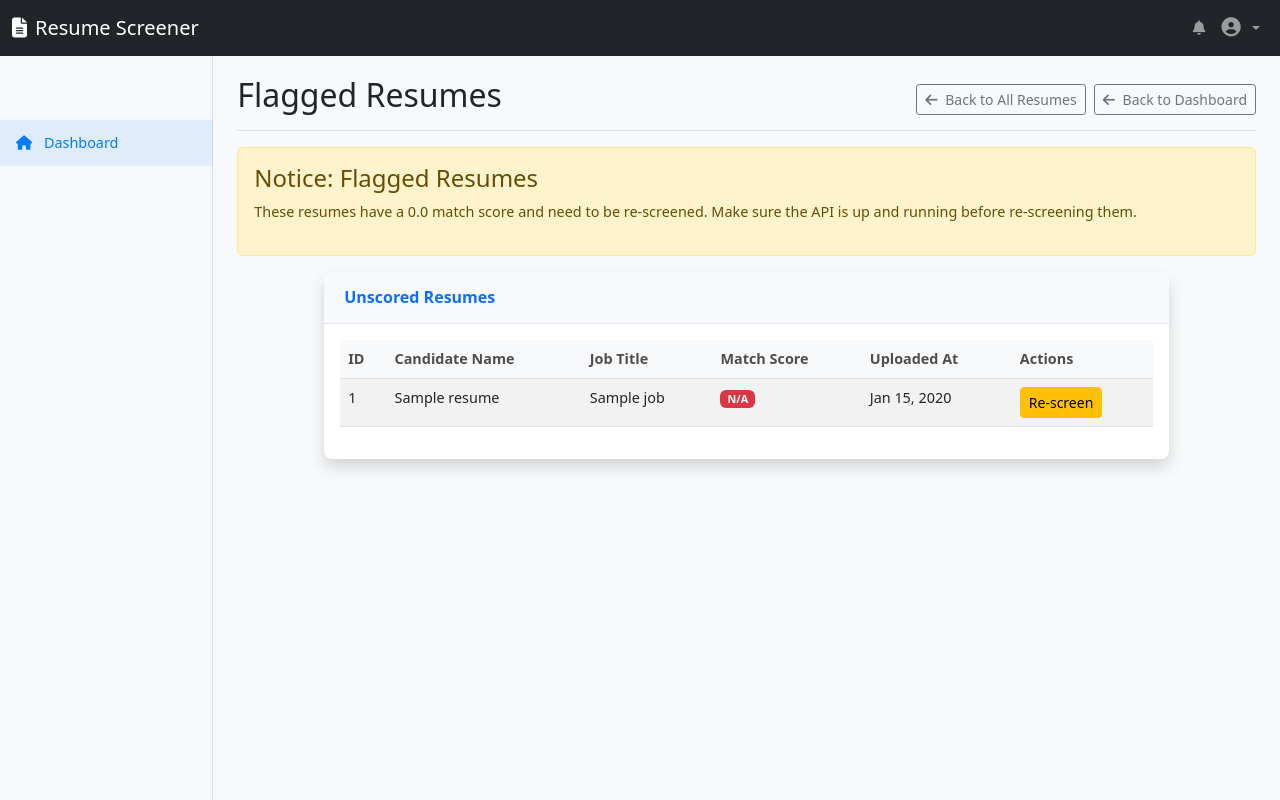
After one commit to Aashutosh347777/Django-Resume-Screener, a Django app: template templates/resumes/flagged_resumes.html in a window 1280 px wide. The commit adds this page. Run offline with Django 3.2, Linux system fonts and the light colour scheme; the template is opened without the code that fills it: most values are stand-ins (such as "Sample title", 1, 10 or a date in 2020).

Commit message:
Final commit before restructuring

```diff
--- a/resumes/models.py
+++ b/resumes/models.py
@@ -20,6 +20,8 @@ class Resumes(models.Model):
     email = models.EmailField(blank=True, null = True)
     skill = models.TextField(blank= True, null= True )
     phone = models.CharField(max_length= 50, blank=True, null= True)
+    work_experience = models.TextField(blank=True, null=True)
+    education = models.TextField(blank=True, null=True)
 
     # resume dates
     uploaded_at = models.DateTimeField(auto_now_add=True)
--- a/resumes/urls.py
+++ b/resumes/urls.py
@@ -4,4 +4,6 @@ app_name = 'resumes'
 
 urlpatterns = [
     path('resumes_list/', res_views.reseumes_list, name = 'resumes_list'),
+    path('flagged_resumes/', res_views.flagged_resumes, name = 'flagged_resumes'),
+    path('rescreen_resume/<int:resume_id>/', res_views.rescreen_resume, name = 'rescreen_resume'),
 ]
--- a/templates/accounts/dashboard.html
+++ b/templates/accounts/dashboard.html
@@ -115,7 +115,7 @@
                                                 <td>{{ resume.uploaded_at|date:"M d, Y" }}</td>
                                                 <td>{{ resume.match_score|floatformat:"2" }}</td>
                                                 <td>
-                                                    <a href="#" class="btn btn-outline-primary btn-sm">View</a>
+                                                    <a href="{{ resume.resume_files.url }}" class="btn btn-outline-primary btn-sm">View</a>
                                                 </td>
                                             </tr>
                                             {% endfor %}
--- a/templates/base/sidebar.html
+++ b/templates/base/sidebar.html
@@ -25,12 +25,22 @@
                 </a>
             </li>
             {% endif %}
+            {% if user.is_authenticated and user.role == 'hr' %}
             <li class="nav-item">
                 <a class="nav-link" href="{% url 'jobs:screening_jobs_list' %}">
                     <i class="fas fa-search me-2"></i>
                     Screening Results
                 </a>
             </li>
+            {% endif %}
+            {% if user.is_authenticated and user.role == 'recruiter' %}
+            <li class="nav-item">
+                <a class="nav-link" href="{% url 'resumes:flagged_resumes' %}">
+                    <i class="fas fa-search me-2"></i>
+                    Re-Screening
+                </a>
+            </li>
+            {% endif %}
         </ul>
     </div>
 </nav>
--- a/templates/jobs/resume_details.html
+++ b/templates/jobs/resume_details.html
@@ -44,7 +44,7 @@
                                 <div class="card shadow mb-4">
                                     <div class="card-body">
                                         <h5 class="card-title"><i class="fas fa-cogs me-2 text-info"></i>Extracted Skills</h5>
-                                        <p class="card-text">{{ resume.extracted_skills }}</p>
+                                        <p class="card-text">{{ resume.skill }}</p>
                                     </div>
                                 </div>
                                 <div class="card shadow mb-4">
@@ -62,7 +62,7 @@
                                 <div class="card shadow mb-4">
                                     <div class="card-body">
                                         <h5 class="card-title"><i class="fas fa-file-alt me-2 text-secondary"></i>Full Resume Text</h5>
-                                        <p class="card-text">{{ resume.raw_text|linebreaksbr }}</p>
+                                        <p class="card-text">{{ resume.parsed_text|linebreaksbr }}</p>
                                     </div>
                                 </div>
                         {% if resume.resume_files %}
--- /dev/null
+++ b/templates/resumes/flagged_resumes.html
@@ -0,0 +1,76 @@
+{% extends 'base/base.html' %}
+{% load static %}
+
+{% block content %}
+    <div class="container-fluid">
+        <div class="row">
+            <main class="col-md-9 ms-sm-auto col-lg-10 px-md-4 main-content">
+                <div class="d-flex justify-content-between flex-wrap flex-md-nowrap align-items-center pt-3 pb-2 mb-3 border-bottom">
+                    <h1 class="h2">Flagged Resumes</h1>
+                    <div class="btn-toolbar mb-2 mb-md-0">
+                        <a href="{% url 'resumes:resumes_list' %}" class="btn btn-sm btn-outline-secondary me-2">
+                            <i class="fas fa-arrow-left me-1"></i> Back to All Resumes
+                        </a>
+                        <a href="{% url 'accounts:dashboard' %}" class="btn btn-sm btn-outline-secondary">
+                            <i class="fas fa-arrow-left me-1"></i> Back to Dashboard
+                        </a>
+                    </div>
+                </div>
+
+                <div class="alert alert-warning" role="alert">
+                    <h4 class="alert-heading">Notice: Flagged Resumes</h4>
+                    <p>These resumes have a 0.0 match score and need to be re-screened. Make sure the API is up and running before re-screening them.</p>
+                </div>
+
+                <div class="row">
+                    <div class="col-lg-10 mx-auto">
+                        <div class="card shadow mb-4">
+                            <div class="card-header py-3">
+                                <h6 class="m-0 font-weight-bold text-primary">Unscored Resumes</h6>
+                            </div>
+                            <div class="card-body">
+                                <div class="table-responsive">
+                                    <table class="table table-striped table-hover">
+                                        <thead class="table-light">
+                                            <tr>
+                                                <th>ID</th>
+                                                <th>Candidate Name</th>
+                                                <th>Job Title</th>
+                                                <th>Match Score</th>
+                                                <th>Uploaded At</th>
+                                                <th>Actions</th>
+                                            </tr>
+                                        </thead>
+                                        <tbody>
+                                            {% for resume in resumes %}
+                                            <tr>
+                                                <td>{{ resume.id }}</td>
+                                                <td>{{ resume.candidate_name|default:"N/A" }}</td>
+                                                <td>{{ resume.job.title|default:"N/A" }}</td>
+                                                <td>
+                                                    <span class="badge bg-danger">N/A</span>
+                                                </td>
+                                                <td>{{ resume.uploaded_at|date:"M d, Y" }}</td>
+                                                <td>
+                                                    <form method="post" action="{% url 'resumes:rescreen_resume' resume.id %}" style="display:inline;">
+                                                        {% csrf_token %}
+                                                        <button type="submit" class="btn btn-warning btn-sm">Re-screen</button>
+                                                    </form>
+                                                </td>
+                                            </tr>
+                                            {% empty %}
+                                            <tr>
+                                                <td colspan="6" class="text-center">No flagged resumes found.</td>
+                                            </tr>
+                                            {% endfor %}
+                                        </tbody>
+                                    </table>
+                                </div>
+                            </div>
+                        </div>
+                    </div>
+                </div>
+            </main>
+        </div>
+    </div>
+{% endblock %}
```
Also changed, not shown: jobs/models.py (+0 -8 lines), jobs/views.py (+28 -8 lines), resumes/views.py (+116 -1 lines), db.sqlite3, jobs/migrations/0003_delete_resume.py (added), resumes/migrations/0002_resumes_education_resumes_work_experience_and_more.py (added), 2 other files.
